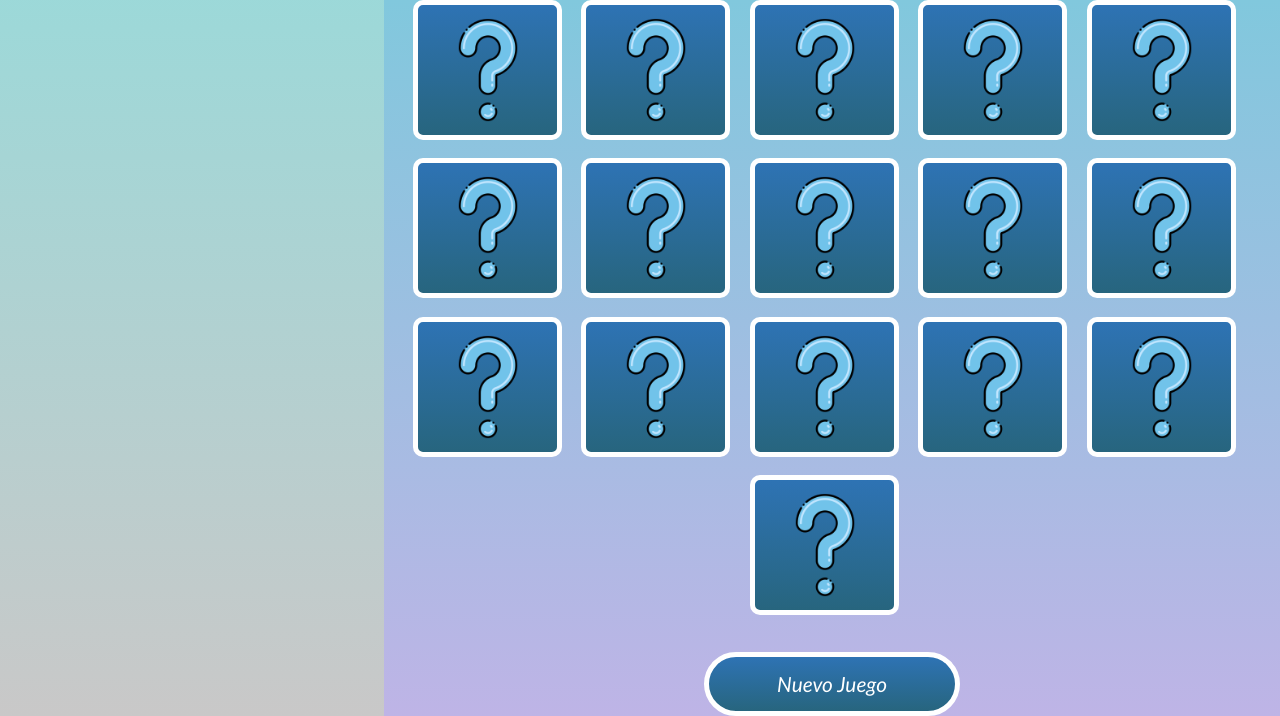
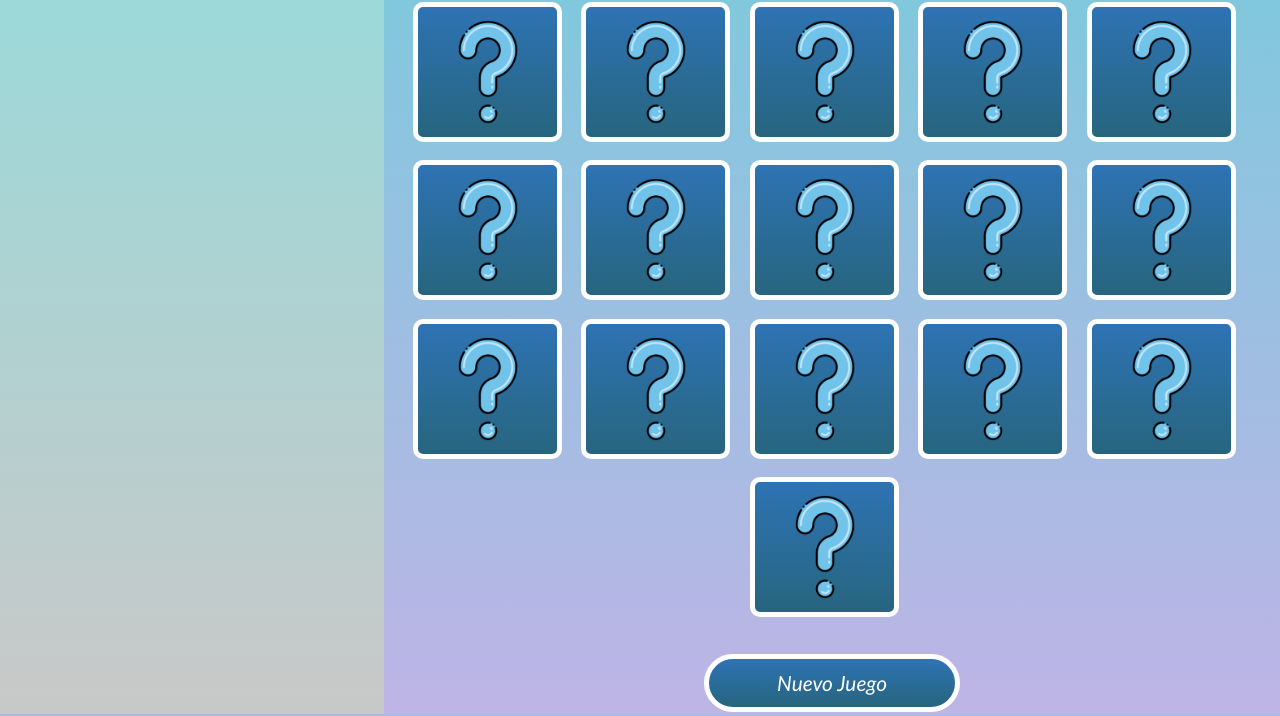
Before and after one commit to gmc921/EDUCAPP, a PHP site: page /form_memorama.html in a window 1280 px wide. Shown: the part 100-816 px from the top of the page. Run offline with PHP 8.4, Linux system fonts and the light colour scheme.

Commit message:
Update estilo_memorama.css

```diff
--- a/css/estilo_memorama.css
+++ b/css/estilo_memorama.css
@@ -199,9 +199,9 @@
 .nuevo-juego {
   cursor: pointer;
   background: linear-gradient(rgb(46, 115, 180), rgb(39, 101, 126));
-  padding: 15px;
+  padding: 12px;
   width: 20vw;
-  border-radius: 40px;
+  border-radius: 35px;
   border: rgb(255, 255, 255) 5px solid;
   font-size: 130%;
   font-style: oblique;
```
